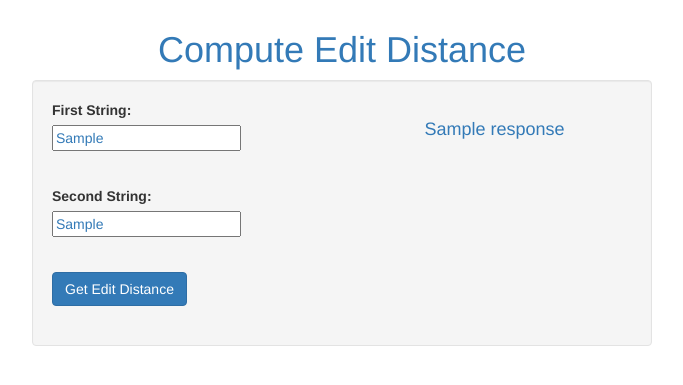
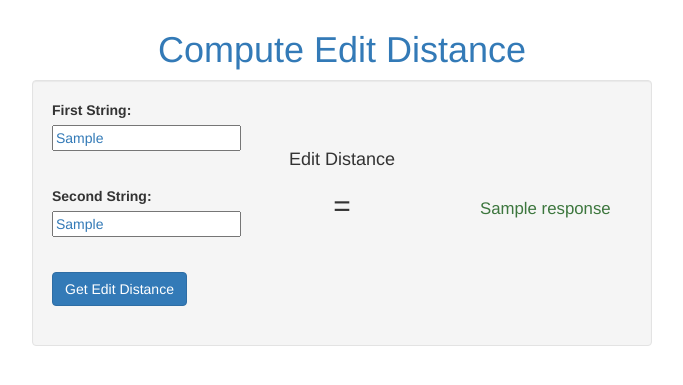
Before and after one commit to successacademycharterschools/jubilant-pancake, a Flask app: template templates/index.html in a window 1280 px wide. Shown: the top 385 px of the page, without its empty margins (298-981 px from the left). Run offline with Flask 2, Linux system fonts and the light colour scheme; the template is opened without the code that fills it: most values are stand-ins (such as "Sample title", 1, 10 or a date in 2020); some libraries are stand-ins or nearby versions.

Commit message:
Clean up

```diff
--- a/controller.py
+++ b/controller.py
@@ -5,67 +5,66 @@ app = Flask(__name__)
 
 def get_edit_distance(string1, string2, len1, len2):
 	#Init matrix for DP
-	"""
-	table = [0] * (len1 + 1)
-	for i in range(len2 + 1):
-		table[i] * len2
-	"""
-
-	table = [[0 for x in range(len2+1)] for x in range(len1 + 1)]
+    table = [[0 for x in range(len2+1)] for x in range(len1 + 1)]
 
 	#i is len of string 1, j is length of string 2
-
-	for i in range(len1 + 1):
-		for j in range(len2 + 1):
-			#First row/col of table is 0-len(string)
+    #First row/col of table is 0-len(string)
+    for i in range(len1 + 1):
+        for j in range(len2 + 1):
 
 			#If string 1 is empty, need j operations
-			if i == 0:
-				table[i][j] = j
+            if i == 0:
+                table[i][j] = j
 
 			#If string 2 is empty, need i operations
-			elif j == 0:
-				table[i][j] = i
+            elif j == 0:
+                table[i][j] = i
 
 			#If letter is different, take the minimum number of operations from surrounding diagonals
-			elif string1[i-1] != string2[j-1]:
-				table[i][j] = 1+ min(table[i-1][j], table[i-1][j-1], table[i][j-1])
+            elif string1[i-1] != string2[j-1]:
+                table[i][j] = 1+ min(table[i-1][j], table[i-1][j-1], table[i][j-1])
 
 			#If letter is the same, number of operations is the same as previous. Get diagonal.
-			else:
-				table[i][j] = table[i-1][j-1]
+            else:
+                table[i][j] = table[i-1][j-1]
 
 
-	#Return last element
-	return table[i][j]
+	#Return last element: minimum number of operations to convert the whole string
+    return table[i][j]
 
-@app.route('/index', methods=['GET', 'POST'])
+@app.route("/index", methods=["GET", "POST"])
 def index():
 
-	edit_distance = 0
+    edit_distance = 0
+    response = make_response(render_template("index.html", edit_distance = edit_distance))
 
-	if request.method == "POST":
-		print("POST: contentType", request.content_type)
-		if request.content_type != "application/json":
-			response = make_response(render_template('index.html', edit_distance = edit_distance))
-			return response
-		json_request = request.get_json()
-		data = {}
-		for item in json_request:
-			data[item['name']] = item['value']
+    if request.method == "POST":
+        print("POST: contentType", request.content_type)
 
-		string1 = data.get('string1')
-		string2 = data.get('string2')
+        #If we receive non-JSON (invalid content type), render the page and return.
+        if request.content_type != "application/json":
+            return response
 
-		edit_distance = str(get_edit_distance(string1, string2, len(string1), len(string2)))
-		data = {"string1": string1, "string2":string2, "edit_distance":edit_distance}
+        #Extract string1 and string2 from JSON request
+        json_request = request.get_json()
+        data = {}
+        for item in json_request:
+            data[item["name"]] = item["value"]
 
-		return jsonify(data)
+        string1 = data.get("string1")
+        string2 = data.get("string2")
+
+        #Calculate edit distance, create JSON map for response.
+        edit_distance = str(get_edit_distance(string1, string2, len(string1), len(string2)))
+        data = {"string1":string1, "string2":string2, "edit_distance":edit_distance}
+
+        #Return response as JSON.
+        return jsonify(data)
 
 
-	response = make_response(render_template('index.html', edit_distance = edit_distance))
-	return response
+    #If request method is GET, just render the page.
+    return response
 
 
 if __name__ == "__main__":
-	app.run()
+    app.run()
--- a/static/style.css
+++ b/static/style.css
@@ -5,6 +5,6 @@
 
 }
 
-#editDistance{
-	font-size:large;
+.large-fontsize {
+	font-size:120%;
 }
--- a/templates/index.html
+++ b/templates/index.html
@@ -9,15 +9,16 @@
 		<link rel="stylesheet" href="/static/style.css">
 		<script src="https://maxcdn.bootstrapcdn.com/bootstrap/3.3.7/js/bootstrap.min.js"></script>
 
+
 		<script>
 
 			$(document).ready( function() {
 
 				$("#mainForm").submit(function(event) {
-
+					//Prevent form submission from refreshing page
 					event.preventDefault();
+					//Get JSON String for Form Data to be sent to Controller
 				   	var formData = JSON.stringify($("#mainForm").serializeArray());
-				   	console.log("start");
 				   	console.log(formData);
 				   	$.ajax({
 						type: 'POST',
@@ -26,7 +27,10 @@
 						dataType: 'html',
 						url: '/index',
 						success: function (e) {
-
+							/*
+							Upon successful AJAX call, set the Edit Distance to the response from server.
+							Server sends response in JSON form. Use JSON.parse to extract the Edit Distance
+							*/
 							document.getElementById("editDistance").innerHTML = JSON.parse(e).edit_distance;
 
 						},
@@ -34,7 +38,6 @@
 						console.log(error);
 					}
 					});
-				   	// stop the form from submitting the normal way and refreshing the page
 
 
 				});
@@ -47,9 +50,9 @@
 			<h1 class=" text-center text-primary" id="h1-compute">Compute Edit Distance</h1>
 			<div class="well">
 				<div class="row">
-					<div class="col-lg-6">
+					<div class="col-lg-4">
 
-						<form method='post' name="mainForm" id="mainForm">
+						<form method='post' name="mainForm" id="mainForm" onsubmit="sendJSON(this)">
 							<div class="form-group">
 								<label for="string1"> First String:  </label>
 								</br>
@@ -71,8 +74,15 @@
 
 					</form>
 
-					<div class="col-lg-6">
-						<h2 class="text-center text-primary display-1 font-weight-bold" name = "editDistance" id="editDistance">{{response}}</h2>
+					<div class = "col-lg-4">
+						</br></br>
+						<h4 class="text-center display-1 font-weight-bold">Edit Distance</h4>
+						<h2 class="text-center"> = </h2>
+					</div>
+
+					<div class="col-lg-4">
+						</br></br></br></br>
+						<h1 class="text-center text-success display-1 font-weight-bold large-fontsize" name = "editDistance" id="editDistance"><span>{{response}}</span></h1>
 					</div>
 				</div>
 			</div>
```
